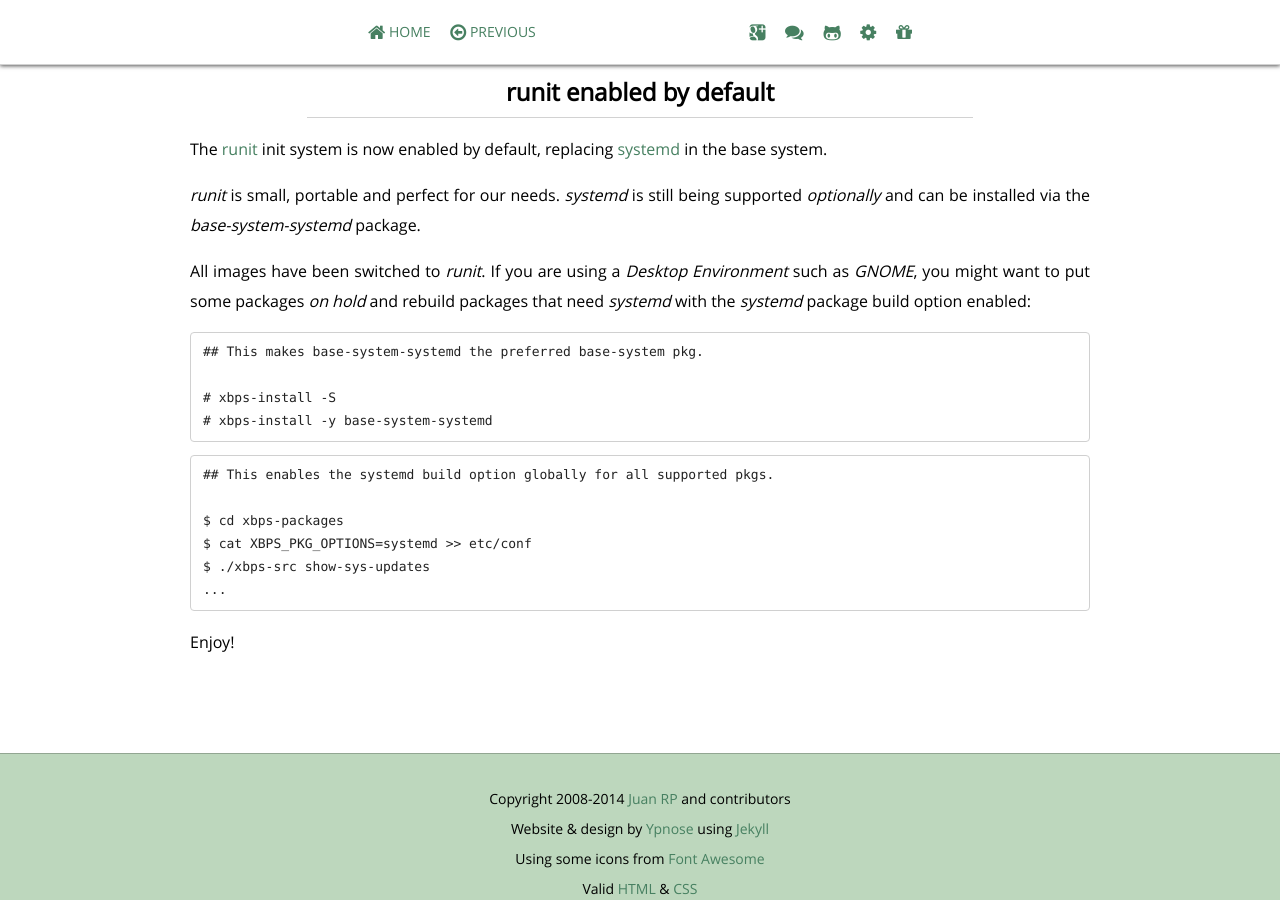
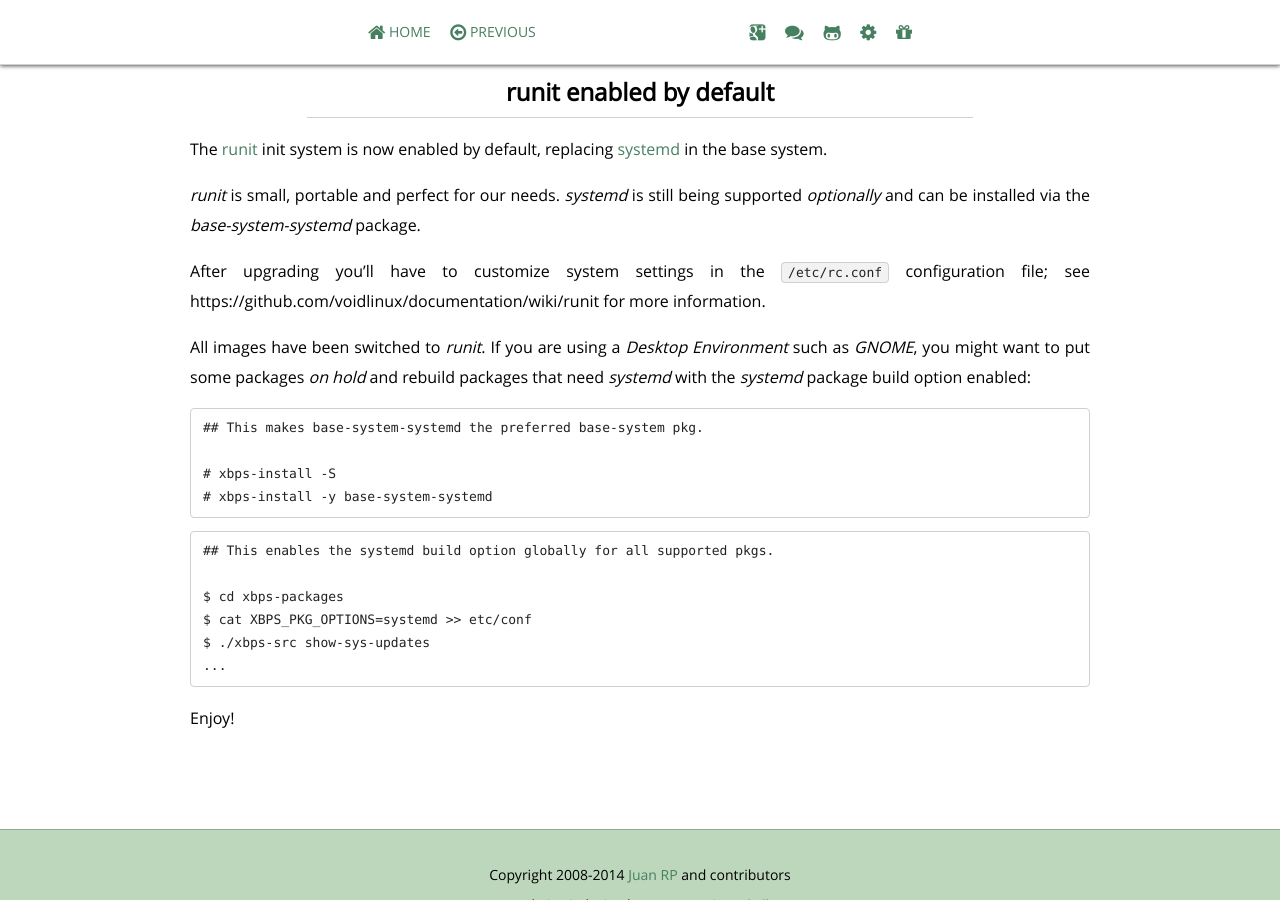
Before and after one commit to void-linux/void-linux.github.io, a Jekyll site: the page built from _posts/2014-07-29-runit-by-default.markdown, in a window 1280 px wide and 900 px high, scrolled down 430 px. Built offline with Jekyll 4.4.1, drawn with Linux system fonts in a browser that asks for light colours; Markdown is read by kramdown in place of the engine named in the settings; comment, search, counter and statistics services are not loaded.

Commit message:
runit-by-default: more tweaks.

```diff
--- a/_posts/2014-07-29-runit-by-default.markdown
+++ b/_posts/2014-07-29-runit-by-default.markdown
@@ -10,6 +10,10 @@ base system.
 
 *runit* is small, portable and perfect for our needs. *systemd* is still being
 supported *optionally* and can be installed via the *base-system-systemd* package.
+
+After upgrading you'll have to customize system settings in the `/etc/rc.conf`
+configuration file; see https://github.com/voidlinux/documentation/wiki/runit
+for more information.
 
 All images have been switched to *runit*. If you are using a *Desktop Environment*
 such as *GNOME*, you might want to put some packages *on hold* and rebuild packages
```
